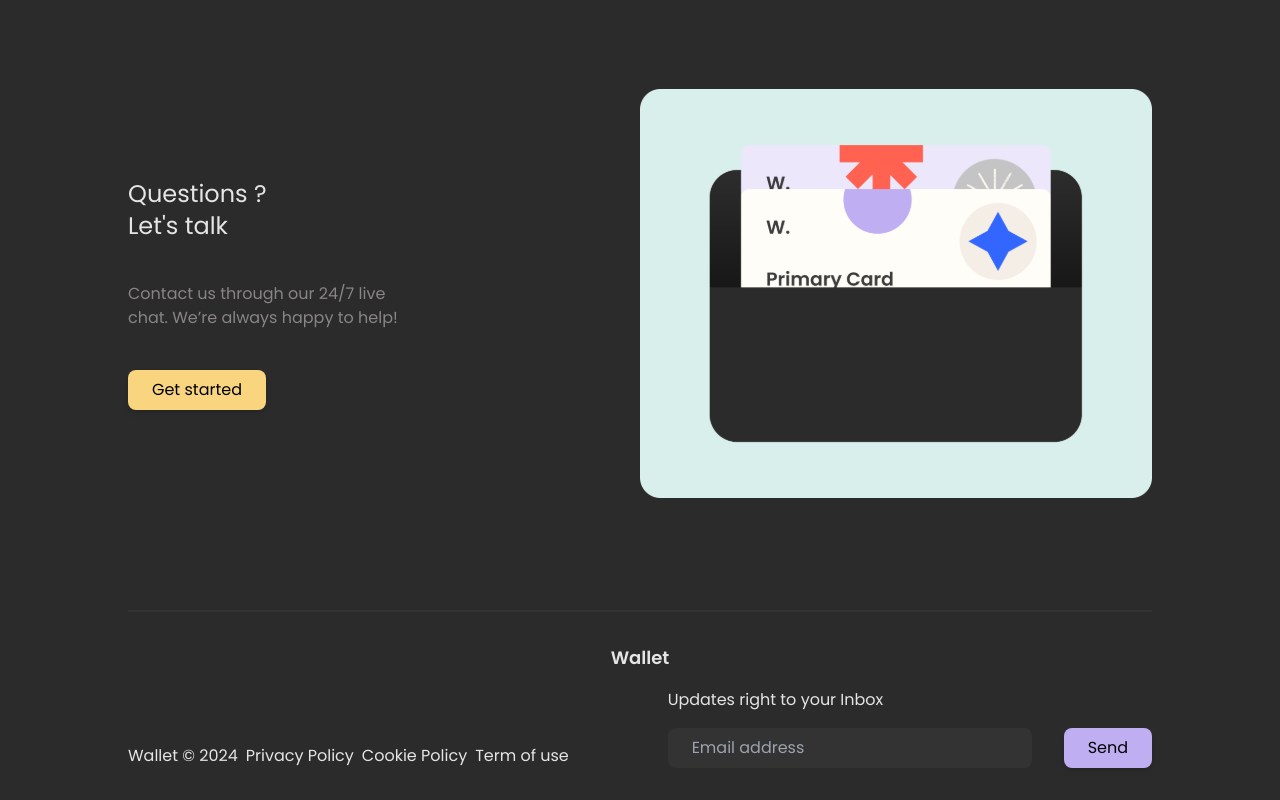
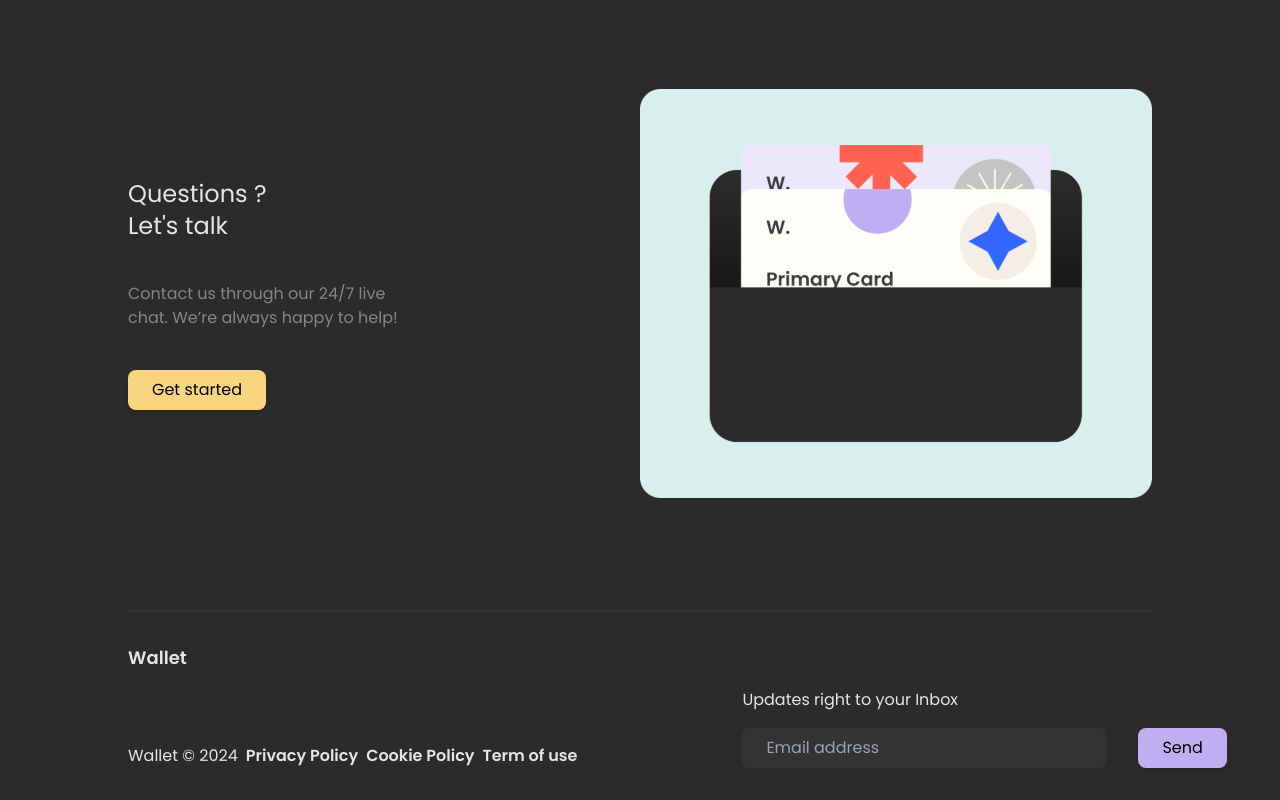
Before and after one commit to piyopiyolab/SaaS-lp, a React (Vite) app: page / in a window 1280 px wide. Shown: the part 2427-3227 px from the top of the page. Built offline with nearby package versions, Linux system fonts and the light colour scheme.

Commit message:
-first v finished

```diff
--- a/src/components/Footer/Footer.jsx
+++ b/src/components/Footer/Footer.jsx
@@ -6,14 +6,14 @@ function Footer() {
         <footer className="border-t-2 border-c-darkLight">
 
             <p
-                className="font-semibold text-lg mt-8 text-center">Wallet</p>
+                className="font-semibold text-lg mt-8 w-full sm:max-w-[70%] lg:max-w-[40%] mx-auto lg:mx-0 ">Wallet</p>
             <div className="flex flex-col-reverse lg:flex-row lg:items-end lg:justify-between ">
 
-                <ul className="flex flex-col items-center lg:justify-evenly lg:flex-row gap-2 max-w-[49%] mx-auto lg:mx-0">
+                <ul className="flex flex-col items-center lg:justify-evenly lg:flex-row gap-2 mt-4 lg:mt-0 ">
                     <li>Wallet &#xA9; 2024</li>
-                    <li><a href="">Privacy Policy  </a></li>
-                    <li><a href="">Cookie Policy  </a></li>
-                    <li><a href="">Term of use  </a></li></ul>
+                    <li><a className="font-semibold" href="">Privacy Policy  </a></li>
+                    <li><a className="font-semibold" href="">Cookie Policy  </a></li>
+                    <li><a className="font-semibold" href="">Term of use  </a></li></ul>
                 <Newsletter />
             </div>
 
--- a/src/components/Newsletter/Newsletter.jsx
+++ b/src/components/Newsletter/Newsletter.jsx
@@ -3,13 +3,14 @@ import Button from "../Button/Button"
 function Newsletter() {
 
     return (
-        <div className="mx-auto lg:mx-0">
+        <div className="w-full sm:max-w-[70%] lg:max-w-[40%] mx-auto lg:mx-0">
             <p className="my-4">Updates right to your Inbox</p>
-            <form action="submit">
+            <form action="submit"
+                className="flex flex-col lg:flex-row">
                 <input
                     className="py-2 px-6 rounded-lg bg-c-darkLight"
                     type="email" placeholder="Email address" area-label="email" />
-                <Button text="Send" className={"c-btn c-btn-secondary  ml-8"} />
+                <Button text="Send" className={"c-btn c-btn-secondary  lg:ml-8"} />
             </form>
         </div>
     )
```
